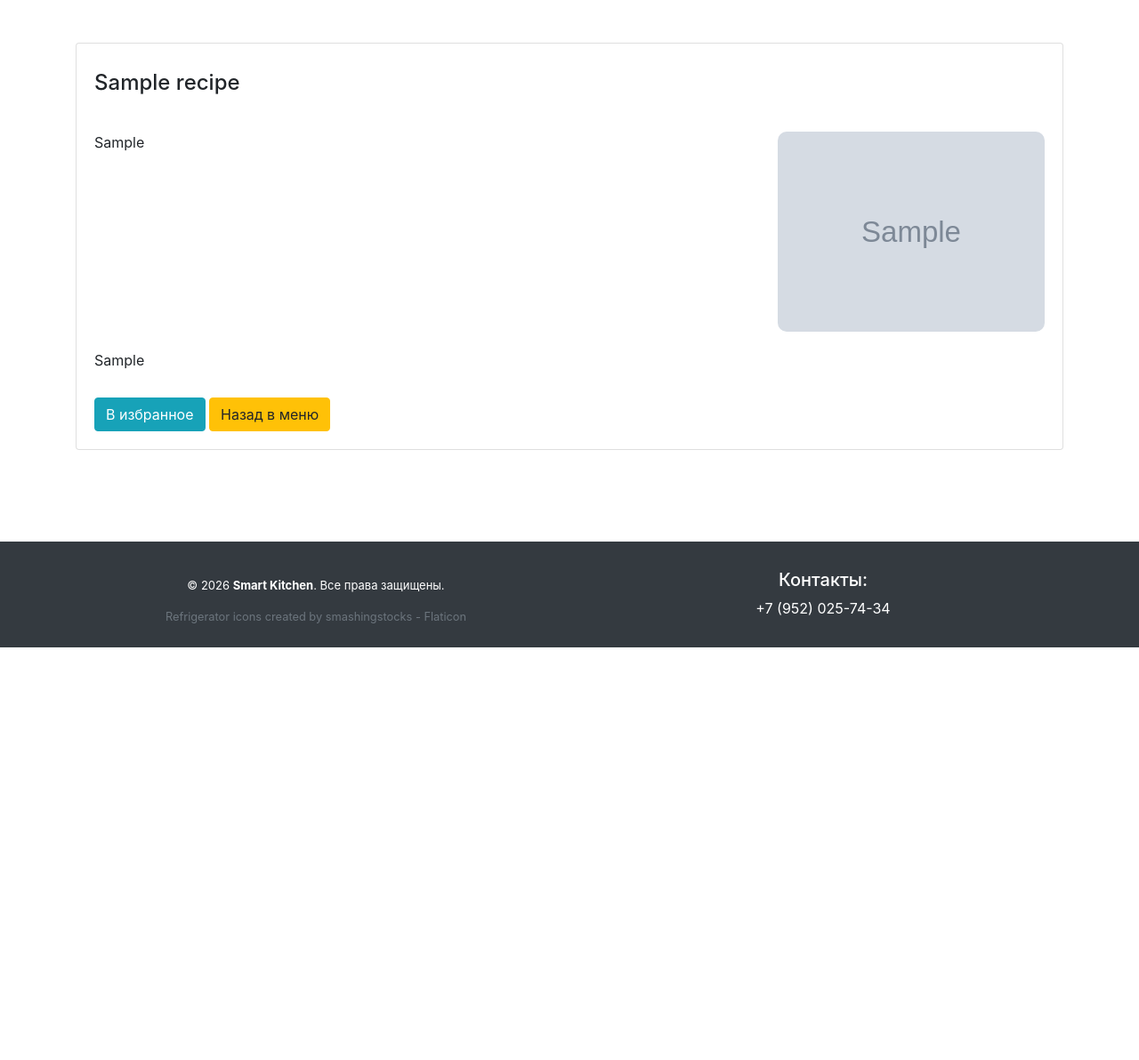
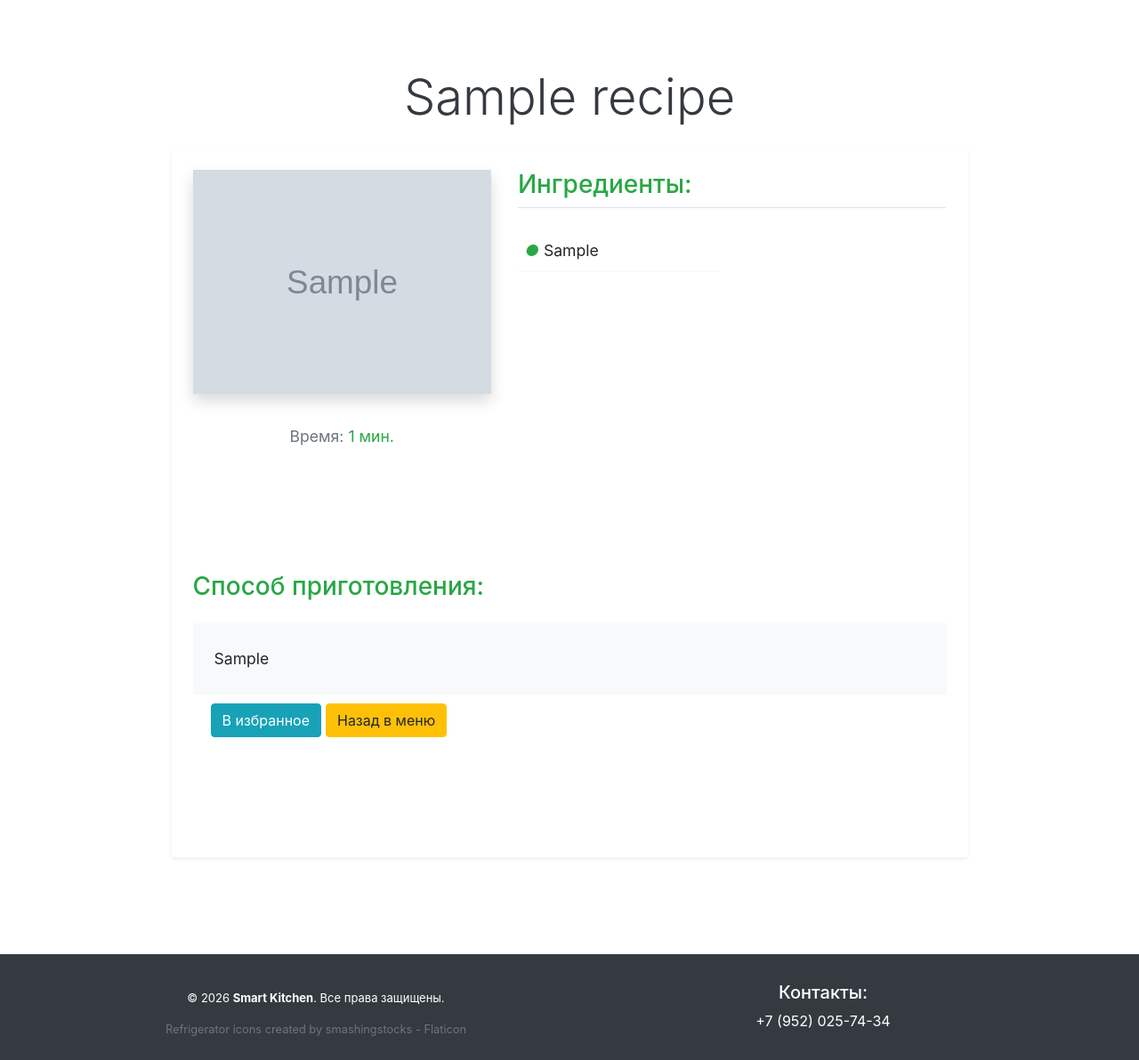
Before and after one commit to Er01Egor/Flask-Project, a Flask app: page /recipe/1 in a window 1280 px wide. Shown: the part 72-1264 px from the top of the page at 89% size. Before the commit the page ends 800 px from the top, so only its background shows below. Run offline with Flask 3, Linux system fonts and the light colour scheme; tables that the repository leaves empty hold one stand-in row (values such as "Sample post"); grey boxes marked "Sample" are stand-in pictures; some libraries are stand-ins or nearby versions.

Commit message:
изменил отображение выбранного блюда

```diff
--- a/static/css/style.css
+++ b/static/css/style.css
@@ -217,3 +217,18 @@ footer p {
 .card-subtitle {
     color: #38f53f;
 }
+.img-fluid {
+    width: 100%;
+    object-fit: cover;
+    max-height: 400px;
+}
+.p-4 {
+    line-height: 1.8;
+    font-size: 1.1rem;
+}
+.recipe_card {
+    margin-bottom: 200px;
+}
+.sticky-top {
+    top: 100px;
+}
--- a/templates/recipe_for_dishes.html
+++ b/templates/recipe_for_dishes.html
@@ -1,35 +1,59 @@
 {% extends "base.html" %}
 
 {% block content %}
+<div class="recipe_card">
+    <div class="container mt-5 mb-5">
+        <div class="row justify-content-center">
+            <div class="col-12 col-lg-10">
+                <h1 class="display-4 text-center mb-4 fw-bold text-dark">{{ recipe.title }}</h1>
+                <div class="card shadow-sm border-0 rounded-4 overflow-hidden">
+                    <div class="card-body p-4 p-md-9">
+                        <div class="row">
+                            <div class="col-12 col-md-5 mb-4">
+                                <div class="sticky-top">
+                                    <img src="{{ url_for('static', filename='img/' + recipe.image_file) }}"
+                                         class="img-fluid rounded-4 shadow"
+                                         alt="{{ recipe.title }}">
 
-<div class="one_recipe_dish card">
-    <div class="card-body">
-        <h4 class="card-title">{{ recipe.title }}</h4>
-        <div class="img_and_info">
-            <div class="text_info">
+                                    <div class="mt-3 p-3 text-center">
+                                        <span class="text-muted">Время: </span>
+                                        <span class="fw-bold text-success">{{ recipe.cooking_time }} мин.</span>
+                                    </div>
+                                </div>
+                            </div>
+                            <div class="col-12 col-md-7">
+                                <h3 class="mb-4 text-success border-bottom pb-2">Ингредиенты:</h3>
+                                <div class="row row-cols-1 row-cols-sm-2 g-2">
                                     {% for one_ingredient_info in dish_info %}
-                <p class="card-text">{{ one_ingredient_info }}</p>
+                                    <div class="col">
+                                        <div class="p-2 border-bottom border-light">
+                                            <i class="text-success me-1">●</i> {{ one_ingredient_info }}
+                                        </div>
+                                    </div>
                                     {% endfor %}
                                 </div>
-            <img src="/static/img/{{ recipe.image_file }}" class="one_img_card" alt="...">
                             </div>
                         </div>
-    <div class="instruct">
-        <p class="card-text">{{ recipe.instructions }}</p>
+                        <hr class="my-5">
+                        <div class="instruction-section">
+                            <h3 class="mb-4 text-success"><i class="bi bi-journal-text"></i> Способ приготовления:</h3>
+                            <div class="p-4 bg-light rounded-4">
+                                {{ recipe.instructions }}
+                            </div>
                         </div>
                         <div class="card_butt">
-
-        <a href="{{ url_for('add_to_favourite', id_to_fav=recipe.id) }}" class="btn btn-info">В избранное</a>
-
+                            <a href="{{ url_for('add_to_favourite', id_to_fav=recipe.id) }}" class="btn btn-info">В
+                                избранное</a>
                             {% if from_page == 'search' %}
                             <a href="{{ url_for('search_page') }}" class="btn btn-warning">Назад к поиску</a>
                             {% else %}
                             <a href="{{ url_for('all_recipes') }}" class="btn btn-warning">Назад в меню</a>
                             {% endif %}
-
                         </div>
-
-
                     </div>
-
+                </div>
+            </div>
+        </div>
+    </div>
+</div>
 {% endblock %}
```
Lines whose indentation alone changed are shown as unchanged.
